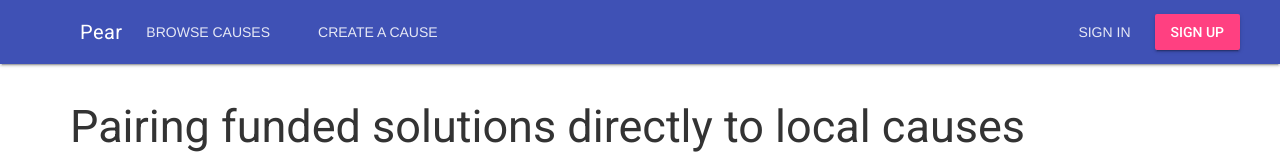
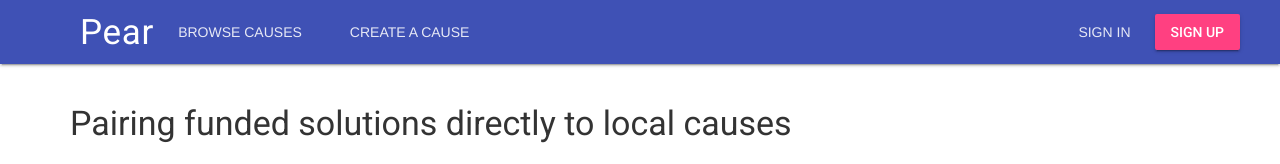
Before and after one commit to JCobbles/no-biene, a website: page public/index.html in a window 1280 px wide. Drawn offline with nearby package versions, Linux system fonts and the light colour scheme; some packages are replaced by stand-ins of ours; no server answers; grey boxes are pictures that could not be loaded.

Commit message:
adjusted font sizes of title and subtitle

```diff
--- a/public/home.html
+++ b/public/home.html
@@ -20,7 +20,7 @@
 
 <div ng-controller="HomepageController" class="container">
 
-    <h2>Pairing funded solutions directly to local causes</h2>
+    <h3>Pairing funded solutions directly to local causes</h3>
 
     <div id="todo-list" class="row" >
         <div class="col-md-6" style= "overflow-y: scroll; max-height: 420px">
--- a/public/index.html
+++ b/public/index.html
@@ -30,6 +30,7 @@
             ng-view > div { padding-top: 15px; }
             #map { height: 100%; }
             .container { margin-bottom: 120px; }
+            .mdl-layout-title { font-size: 35px; }
         </style>
     </head>
 
```
